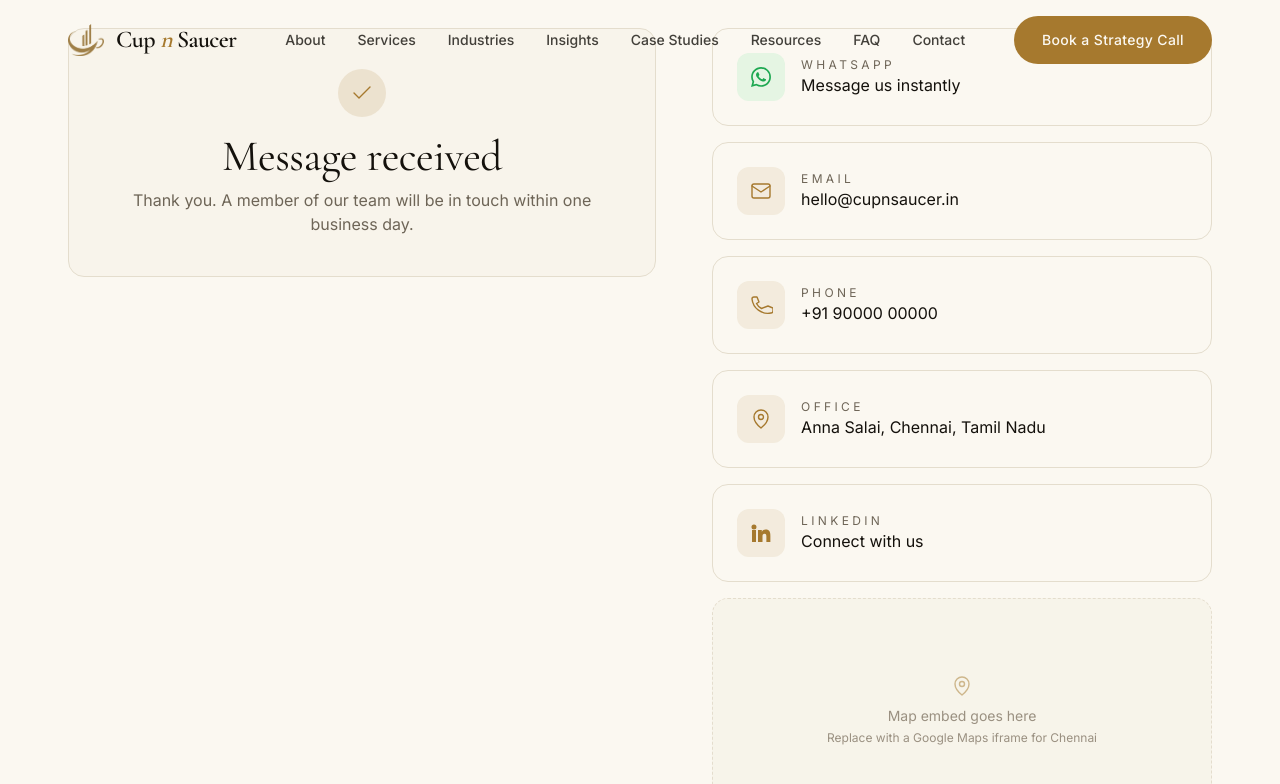
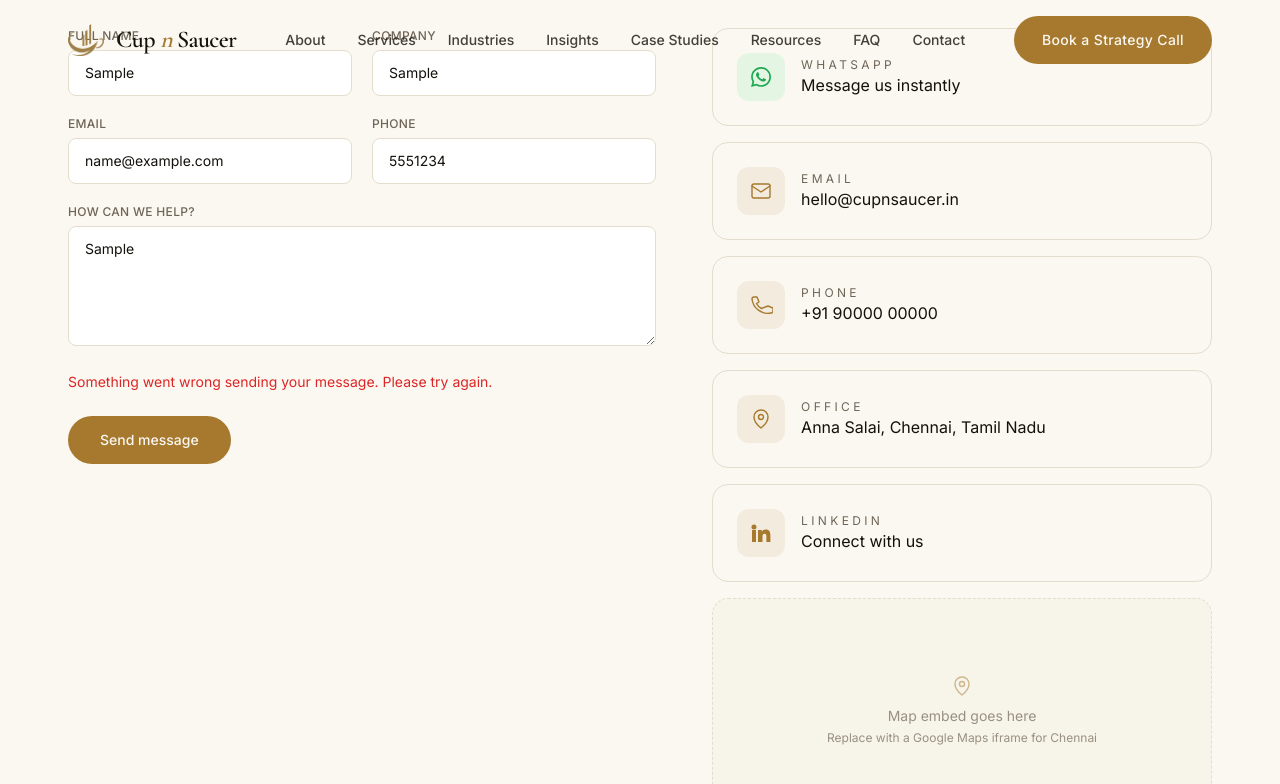
Before and after one commit to madhumitaganeshkumar123-ship-it/cupnsaucer, a Next.js app: page /contact in a window 1280 px wide. Both pictures are taken after typing "Sample", "Sample", "name@example.com", "5551234", "Sample" into the empty fields and a click on the button "Send message". Shown: the part 522-1306 px from the top of the page. Built offline with nearby package versions, Linux system fonts and the light colour scheme.

Commit message:
Fix critical Next.js RCE vulnerability (CVE-2025-66478) and wire up Contact form to Formspree
- Upgrade next 15.1.6 -> 15.5.22 (patches CVE-2025-66478, CVE-2025-55183/84/67779)
- ContactForm now submits to Formspree instead of faking success

```diff
--- a/package.json
+++ b/package.json
@@ -11,7 +11,7 @@
   },
   "dependencies": {
     "framer-motion": "^11.3.0",
-    "next": "15.1.6",
+    "next": "15.5.22",
     "react": "^19.0.0",
     "react-dom": "^19.0.0"
   },
--- a/src/components/forms/ContactForm.tsx
+++ b/src/components/forms/ContactForm.tsx
@@ -4,10 +4,33 @@ import { useState } from "react";
 import { Label, Input, Textarea } from "./Field";
 import { Check } from "@/components/ui/Icons";
 
+const FORMSPREE_URL = "https://formspree.io/f/xlgqalnd";
+
 export function ContactForm() {
-  const [done, setDone] = useState(false);
+  const [status, setStatus] = useState<"idle" | "loading" | "done" | "error">("idle");
 
-  if (done) {
+  async function handleSubmit(e: React.FormEvent<HTMLFormElement>) {
+    e.preventDefault();
+    setStatus("loading");
+
+    const form = e.currentTarget;
+    const formData = new FormData(form);
+    formData.append("_subject", "New message from Contact page — Cup N Saucer");
+
+    try {
+      const res = await fetch(FORMSPREE_URL, {
+        method: "POST",
+        headers: { Accept: "application/json" },
+        body: formData,
+      });
+      if (!res.ok) throw new Error("Request failed");
+      setStatus("done");
+    } catch {
+      setStatus("error");
+    }
+  }
+
+  if (status === "done") {
     return (
       <div className="rounded-2xl border border-line bg-cream-deep/40 p-10 text-center">
         <span className="mx-auto mb-4 flex h-12 w-12 items-center justify-center rounded-full bg-gold/15 text-gold">
@@ -22,7 +45,7 @@ export function ContactForm() {
   }
 
   return (
-    <div className="grid gap-5">
+    <form onSubmit={handleSubmit} className="grid gap-5">
       <div className="grid gap-5 sm:grid-cols-2">
         <div>
           <Label htmlFor="c-name">Full name</Label>
@@ -47,16 +70,18 @@ export function ContactForm() {
         <Label htmlFor="c-message">How can we help?</Label>
         <Textarea id="c-message" name="message" placeholder="Tell us about your business and what you're trying to achieve." />
       </div>
+
+      {status === "error" && (
+        <p className="text-sm text-red-600">Something went wrong sending your message. Please try again.</p>
+      )}
+
       <button
-        type="button"
-        onClick={() => setDone(true)}
-        className="mt-1 inline-flex w-fit items-center justify-center rounded-full bg-gold px-8 py-3.5 text-sm font-medium text-cream transition-colors hover:bg-gold-dark"
+        type="submit"
+        disabled={status === "loading"}
+        className="mt-1 inline-flex w-fit items-center justify-center rounded-full bg-gold px-8 py-3.5 text-sm font-medium text-cream transition-colors hover:bg-gold-dark disabled:opacity-60"
       >
-        Send message
+        {status === "loading" ? "Sending…" : "Send message"}
       </button>
-      <p className="text-xs text-taupe-light">
-        Hook this up to an API route or form service (Formspree, Resend, etc.) in production.
-      </p>
-    </div>
+    </form>
   );
 }
```
Also changed, not shown: 1 other file (tests, documents, lock files or other folders).
